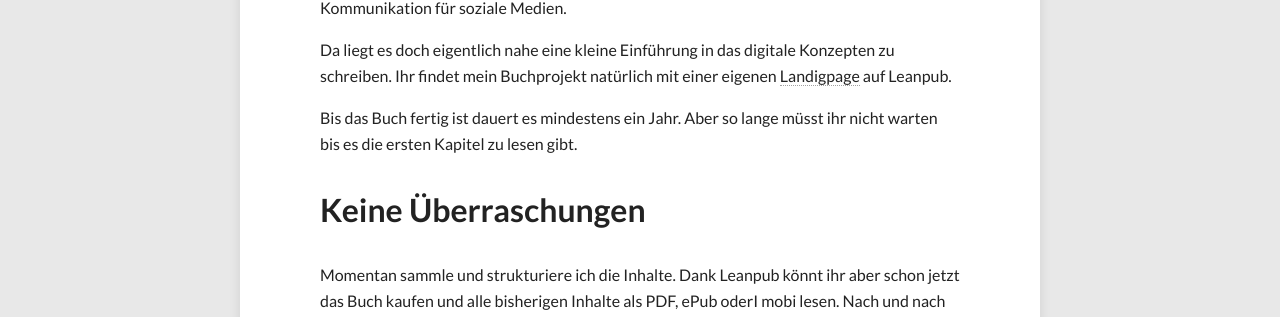
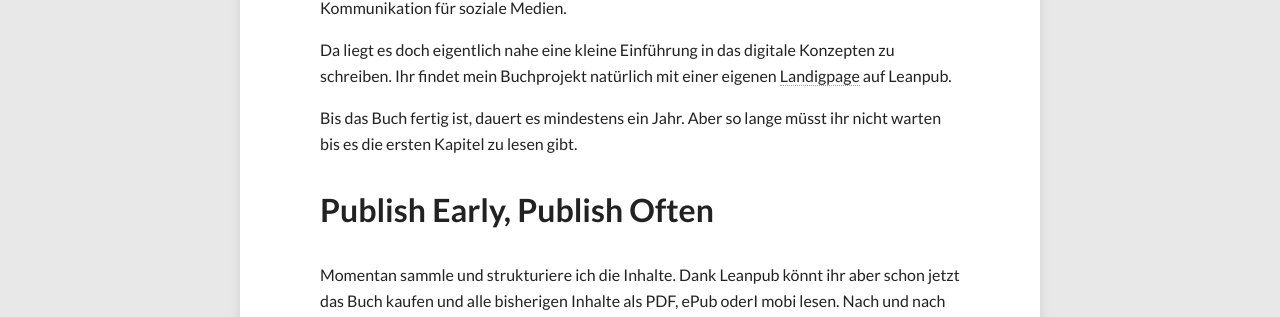
Before and after one commit to jonas28/jonas28.github.io, a Jekyll site: the page built from _posts/2014-09-21-buch.md, in a window 1280 px wide. Shown: the part 756-1073 px from the top of the page. Built offline with Jekyll 4.4.1, drawn with Linux system fonts in a browser that asks for light colours; nearby versions of some CDN libraries.

Commit message:
Blogpost #2: neue Überschrift

```diff
--- a/_posts/2014-09-21-buch.md
+++ b/_posts/2014-09-21-buch.md
@@ -15,7 +15,7 @@ Ich bin seit einigen Jahren Dozent an der [Good School](http://good-school.de/)
 
 Da liegt es doch eigentlich nahe eine kleine Einführung in das digitale Konzepten zu schreiben. Ihr findet mein Buchprojekt natürlich mit einer eigenen [Landigpage](https://leanpub.com/digitalkonzept/) auf Leanpub.
 
-Bis das Buch fertig ist dauert es mindestens ein Jahr. Aber so lange müsst ihr nicht warten bis es die ersten Kapitel zu lesen gibt.
+Bis das Buch fertig ist, dauert es mindestens ein Jahr. Aber so lange müsst ihr nicht warten bis es die ersten Kapitel zu lesen gibt.
 
-# Keine Überraschungen
+# Publish Early, Publish Often
 Momentan sammle und strukturiere ich die Inhalte. Dank Leanpub könnt ihr aber schon jetzt das Buch kaufen und alle bisherigen Inhalte als PDF, ePub oderI mobi lesen. Nach und nach kommen weitere Inhalte dazu.
```
